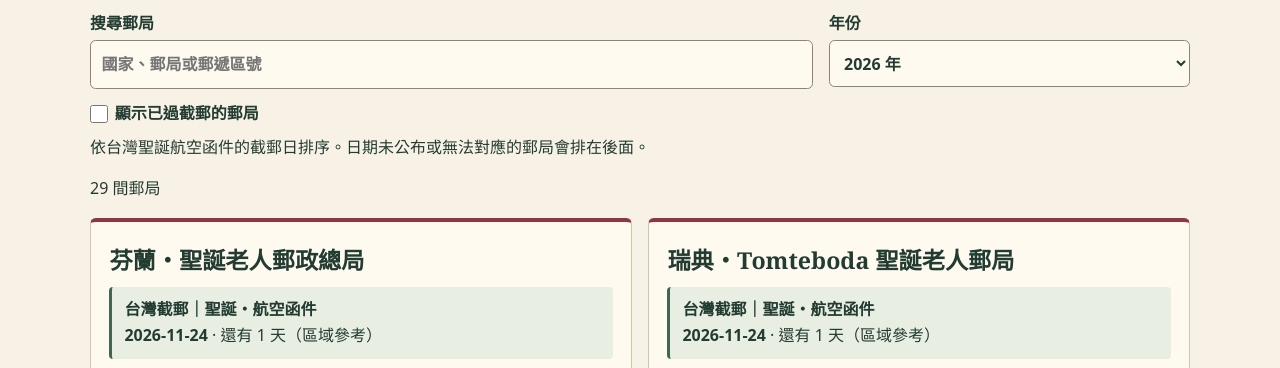
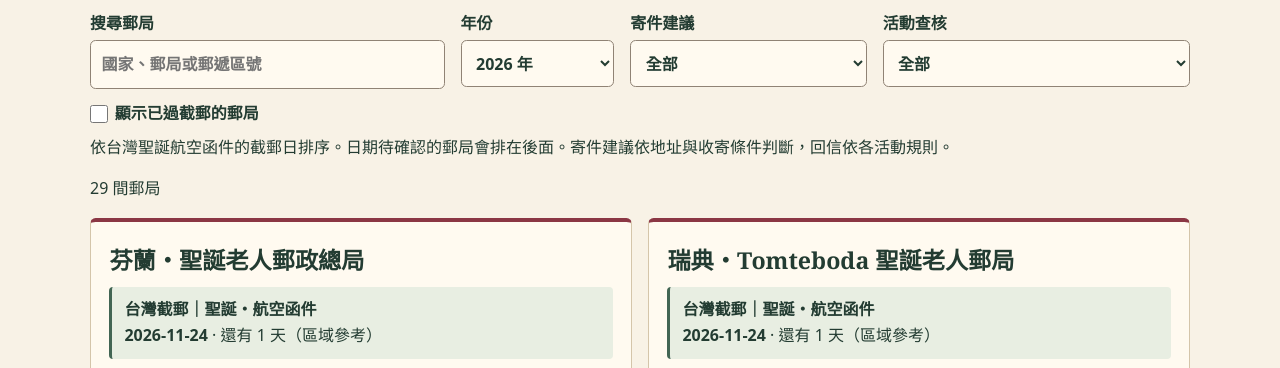
Before and after one commit to zhuya-tw/santas-postal-journey, a plain HTML site: page site/index.html in a window 1280 px wide. Shown: the part 380-748 px from the top of the page. Drawn offline with Linux system fonts and the light colour scheme.

Commit message:
Filter postal addresses by shipping advice and seasonal evidence

```diff
--- a/scripts/prepare_public_site.mjs
+++ b/scripts/prepare_public_site.mjs
@@ -7,8 +7,8 @@ const regions = new Set([...catalog.offices,
   ...JSON.parse(readFileSync('site/data/extra-addresses.json', 'utf8'))].map(office => office.cutoffRegion));
 const offices = catalog.offices.map(({id, country, name, keywords, cutoffRegion, cutoffRegional, seasons}) => ({
   id, country, name, keywords, cutoffRegion, cutoffRegional,
-  seasons: Object.fromEntries(Object.entries(seasons).map(([year, {address, addressNote, restriction}]) =>
-    [year, {address, addressNote, restriction}]))
+  seasons: Object.fromEntries(Object.entries(seasons).map(([year, {address, addressNote, restriction, shipping, activity}]) =>
+    [year, {address, addressNote, restriction, shipping, activity}]))
 }));
 const taiwan = Object.fromEntries(Object.entries(catalog.taiwan).map(([year, {rows}]) =>
   [year, {rows: rows.filter(([region]) => regions.has(region)).map(([region, date]) => [region, date])}]));
--- a/site/app.mjs
+++ b/site/app.mjs
@@ -31,7 +31,9 @@ export function sortByCutoff(offices, taiwan, year, showExpired = false, now = n
     .map(entry => entry.office);
 }
 
-export function matches(office, season, query, reply) {
+export function matches(office, season, query, reply, {shipping, activity} = {}) {
+  if (shipping && (season?.shipping ?? 'check') !== shipping) return false;
+  if (activity && (season?.activity ?? 'pending') !== activity) return false;
   const visible = [office.country, office.name, ...office.keywords, ...(season?.address ?? [])];
   return (!reply || season?.replyType === reply) &&
     normalize(query).split(/\s+/).every(term => normalize(visible.join(' ')).includes(term));
@@ -124,9 +126,15 @@ async function start() {
   for (const value of years) year.append(new Option(value + ' 年', value));
   year.value = years.includes(requested) ? requested : current;
   const showExpired = byId('show-expired');
+  const shipping = byId('shipping');
+  const activity = byId('activity');
   const render = (now = new Date()) => {
     const query = byId('search').value;
-    const matching = data.offices.filter(office => office.seasons[year.value] && matches(office, office.seasons[year.value], query, ''));
+    const filters = {shipping: shipping.value, activity: activity.value};
+    const matching = data.offices.filter(office => {
+      const season = office.seasons[year.value];
+      return season && matches(office, season, query, '', filters);
+    });
     const offices = sortByCutoff(matching, data.taiwan[year.value], year.value, showExpired.checked, now);
     byId('results').textContent = offices.length ? offices.length + ' 間郵局' : '找不到符合條件的郵局。';
     const selected = year.value;
@@ -174,7 +182,9 @@ async function start() {
     return taipeiDate.format(now);
   };
   search?.addEventListener('input', () => render());
-  showExpired?.addEventListener('change', () => render());
+  for (const control of [showExpired, shipping, activity]) {
+    control.addEventListener('change', () => render());
+  }
   year.addEventListener('change', () => {
     const url = new URL(location.href);
     url.searchParams.set('year', year.value);
--- a/site/data/catalog.json
+++ b/site/data/catalog.json
@@ -26,7 +26,9 @@
           ],
           "deadline": null,
           "deadlineNote": null,
-          "checked": "2026-11-19"
+          "checked": "2026-11-19",
+          "activity": "address",
+          "shipping": "recommended"
         }
       },
       "cutoffRegion": "加拿大"
@@ -59,7 +61,9 @@
           ],
           "deadline": "2026-12-13",
           "deadlineNote": "官方建議最晚寄出日",
-          "checked": "2026-11-19"
+          "checked": "2026-11-19",
+          "activity": "announced",
+          "shipping": "recommended"
         }
       },
       "cutoffRegion": "法國、德國"
@@ -98,7 +102,9 @@
           ],
           "deadline": null,
           "deadlineNote": null,
-          "checked": "2026-11-19"
+          "checked": "2026-11-19",
+          "activity": "address",
+          "shipping": "recommended"
         }
       },
       "cutoffRegion": "南、北歐地區",
@@ -130,7 +136,9 @@
           ],
           "deadline": null,
           "deadlineNote": null,
-          "checked": "2026-11-19"
+          "checked": "2026-11-19",
+          "activity": "address",
+          "shipping": "recommended"
         }
       },
       "cutoffRegion": "法國、德國"
@@ -163,7 +171,9 @@
           ],
           "deadline": "2026-12-06",
           "deadlineNote": "依官方第二個降臨主日換算的收件日",
-          "checked": "2026-11-19"
+          "checked": "2026-11-19",
+          "activity": "announced",
+          "shipping": "recommended"
         }
       }
     },
@@ -195,7 +205,9 @@
           ],
           "deadline": "2026-12-19",
           "deadlineNote": "依官方平安夜前五天換算的收件日",
-          "checked": "2026-11-19"
+          "checked": "2026-11-19",
+          "activity": "announced",
+          "shipping": "recommended"
         }
       }
     },
@@ -227,7 +239,9 @@
           ],
           "deadline": null,
           "deadlineNote": null,
-          "checked": "2026-11-19"
+          "checked": "2026-11-19",
+          "activity": "address",
+          "shipping": "recommended"
         }
       }
     },
@@ -260,7 +274,9 @@
           ],
           "deadline": "2026-12-17",
           "deadlineNote": "個人信件最晚送達日",
-          "checked": "2026-11-19"
+          "checked": "2026-11-19",
+          "activity": "announced",
+          "shipping": "recommended"
         }
       }
     },
@@ -318,7 +334,9 @@
           "deadline": "2026-12-14",
           "deadlineNote": "依官方平安夜前十天換算的收件日",
           "checked": "2026-11-19",
-          "addressAdvice": "建議使用 49681。德國郵政集郵公告與 Garrel 鎮公所資料均列 49681，活動頁仍列 46981。"
+          "addressAdvice": "建議使用 49681。德國郵政集郵公告與 Garrel 鎮公所資料均列 49681，活動頁仍列 46981。",
+          "activity": "announced",
+          "shipping": "recommended"
         }
       }
     },
@@ -351,7 +369,9 @@
           ],
           "deadline": "2026-12-21",
           "deadlineNote": "官方頁面所列最晚送達日",
-          "checked": "2026-11-19"
+          "checked": "2026-11-19",
+          "activity": "announced",
+          "shipping": "recommended"
         }
       }
     },
@@ -387,7 +407,9 @@
           ],
           "deadline": null,
           "deadlineNote": null,
-          "checked": "2026-11-19"
+          "checked": "2026-11-19",
+          "activity": "announced",
+          "shipping": "check"
         }
       }
     },
@@ -423,7 +445,9 @@
           ],
           "deadline": "2026-12-16",
           "deadlineNote": "官方活動收件期末日",
-          "checked": "2026-11-19"
+          "checked": "2026-11-19",
+          "activity": "announced",
+          "shipping": "recommended"
         }
       }
     },
@@ -455,7 +479,9 @@
           ],
           "deadline": null,
           "deadlineNote": null,
-          "checked": "2026-11-19"
+          "checked": "2026-11-19",
+          "activity": "announced",
+          "shipping": "recommended"
         }
       }
     },
@@ -492,7 +518,9 @@
           ],
           "deadline": null,
           "deadlineNote": null,
-          "checked": "2026-11-19"
+          "checked": "2026-11-19",
+          "activity": "address",
+          "shipping": "check"
         }
       }
     }
--- a/site/data/extra-addresses.json
+++ b/site/data/extra-addresses.json
@@ -14,7 +14,9 @@
           "NETHERLANDS"
         ],
         "restriction": "須附回郵郵票，台灣回郵條件待確認。",
-        "referenceOnly": true
+        "referenceOnly": true,
+        "shipping": "check",
+        "activity": "announced"
       }
     }
   },
@@ -33,7 +35,9 @@
           "USA"
         ],
         "restriction": "海外回信條件待確認。",
-        "referenceOnly": true
+        "referenceOnly": true,
+        "shipping": "check",
+        "activity": "address"
       }
     }
   },
@@ -53,7 +57,9 @@
           "UNITED KINGDOM"
         ],
         "restriction": "台灣回信條件待確認。",
-        "referenceOnly": true
+        "referenceOnly": true,
+        "shipping": "check",
+        "activity": "announced"
       }
     }
   },
@@ -72,7 +78,9 @@
           "225063 BELARUS"
         ],
         "restriction": "海外來信條件待確認。",
-        "referenceOnly": true
+        "referenceOnly": true,
+        "shipping": "check",
+        "activity": "address"
       }
     }
   },
@@ -86,12 +94,15 @@
       "2026": {
         "address": [
           "Московская усадьба Деда Мороза",
+          "Кузьминский лес",
           "Волгоградский проспект, вл. 168Д",
           "Москва 109472",
           "RUSSIA"
         ],
-        "restriction": "海外來信條件待確認。",
-        "referenceOnly": true
+        "restriction": "台灣可寄普通航空信，海外回信待確認。",
+        "referenceOnly": true,
+        "shipping": "recommended",
+        "activity": "address"
       }
     }
   },
@@ -110,7 +121,9 @@
           "LUXEMBOURG"
         ],
         "restriction": "台灣寄件條件待確認。",
-        "referenceOnly": true
+        "referenceOnly": true,
+        "shipping": "check",
+        "activity": "announced"
       }
     }
   },
@@ -126,7 +139,9 @@
           "Weihnachtsmann in Himmelreich, 31535 Neustadt am Rübenberge, Germany"
         ],
         "restriction": "舊地址，寄件前請確認收件。",
-        "referenceOnly": true
+        "referenceOnly": true,
+        "shipping": "check",
+        "activity": "pending"
       }
     }
   },
@@ -142,7 +157,9 @@
           "Weihnachtsmann, 99706 Himmelsberg, Germany"
         ],
         "restriction": "舊地址，寄件前請確認收件。",
-        "referenceOnly": true
+        "referenceOnly": true,
+        "shipping": "check",
+        "activity": "pending"
       }
     }
   },
@@ -159,7 +176,9 @@
           "2412 Julebyen"
         ],
         "restriction": "台灣寄件條件待確認。",
-        "referenceOnly": true
+        "referenceOnly": true,
+        "shipping": "check",
+        "activity": "announced"
       }
     }
   },
@@ -175,7 +194,9 @@
           "Sinterklaas, Spanjestraat 1, B-0612 Hemel, Belgium"
         ],
         "restriction": "須使用當地紅色郵筒。",
-        "referenceOnly": true
+        "referenceOnly": true,
+        "shipping": "restricted",
+        "activity": "address"
       }
     }
   },
@@ -191,7 +212,9 @@
           "Santa, North Pole, Irland"
         ],
         "restriction": "須使用當地郵筒或郵局。",
-        "referenceOnly": true
+        "referenceOnly": true,
+        "shipping": "restricted",
+        "activity": "address"
       }
     }
   },
@@ -204,10 +227,15 @@
     "seasons": {
       "2026": {
         "address": [
-          "Väterchen Frosts Haus (Дед Мороз), 162390 Weliki Ustjug, Oblast Wologda, Russia"
+          "Дом Деда Мороза",
+          "Великий Устюг, Вологодская область",
+          "162390",
+          "RUSSIA"
         ],
-        "restriction": "舊地址，寄件前請確認收件。",
-        "referenceOnly": true
+        "restriction": "台灣可寄普通航空信，海外回信待確認。",
+        "referenceOnly": true,
+        "shipping": "recommended",
+        "activity": "announced"
       }
     }
   },
@@ -223,7 +251,9 @@
           "香港郵政總部（聖誕老人收），香港中環康樂廣場二號"
         ],
         "restriction": "舊總部地址，請勿寄往此址。",
-        "referenceOnly": true
+        "referenceOnly": true,
+        "shipping": "restricted",
+        "activity": "pending"
       }
     }
   },
@@ -242,7 +272,9 @@
           "Père Noël, pôle Nord"
         ],
         "restriction": "舊地址，寄件前請確認收件。",
-        "referenceOnly": true
+        "referenceOnly": true,
+        "shipping": "check",
+        "activity": "pending"
       }
     }
   },
@@ -258,7 +290,9 @@
           "Julenissen i Norge (Santa Claus in Norway), Savalen 2500 Tynset, Norway"
         ],
         "restriction": "舊地址，寄件前請確認收件。",
-        "referenceOnly": true
+        "referenceOnly": true,
+        "shipping": "check",
+        "activity": "pending"
       }
     }
   },
@@ -274,8 +308,10 @@
           "Santa Claus, 2412 Nuuk, Greenland",
           "Santa Claus Nordpolen, Julemandens Postkontor, DK-3900 Nuuk, Greenland"
         ],
-        "restriction": "舊地址，寄件前請確認收件。",
-        "referenceOnly": true
+        "restriction": "中華郵政現行航空郵件收寄清單未列格陵蘭，建議暫緩。",
+        "referenceOnly": true,
+        "shipping": "restricted",
+        "activity": "pending"
       }
     }
   },
@@ -291,7 +327,9 @@
           "Santa Claus, Santa's Workshop, North Pole 0001, New Zealand"
         ],
         "restriction": "回信限當地居民。",
-        "referenceOnly": true
+        "referenceOnly": true,
+        "shipping": "restricted",
+        "activity": "address"
       }
     }
   },
@@ -307,7 +345,9 @@
           "Santa Clause, Christmastown, North Pole, 9999, Australien"
         ],
         "restriction": "2026 年須在當地櫃台交信。",
-        "referenceOnly": true
+        "referenceOnly": true,
+        "shipping": "restricted",
+        "activity": "announced"
       }
     }
   },
@@ -325,7 +365,9 @@
           "Santa Claus, P.O. Box 56009, North Pole, Alaska, 99705-1099, USA"
         ],
         "restriction": "付費訂購服務。",
-        "referenceOnly": true
+        "referenceOnly": true,
+        "shipping": "restricted",
+        "activity": "address"
       }
     }
   },
@@ -345,7 +387,9 @@
           "USA"
         ],
         "restriction": "郵戳專用，須自備回信及雙層信封。",
-        "referenceOnly": true
+        "referenceOnly": true,
+        "shipping": "restricted",
+        "activity": "address"
       }
     }
   },
@@ -365,7 +409,9 @@
           "GERMANY"
         ],
         "restriction": "郵戳專用。",
-        "referenceOnly": true
+        "referenceOnly": true,
+        "shipping": "restricted",
+        "activity": "address"
       }
     }
   }
--- a/site/index.html
+++ b/site/index.html
@@ -5,8 +5,8 @@
 <meta name="viewport" content="width=device-width,initial-scale=1">
 <meta name="description" content="從台灣寄信給聖誕老人。查詢世界聖誕郵局、中華郵政截郵日期。">
 <title>Santa’s Postal Journey｜世界聖誕郵局</title>
-<link rel="stylesheet" href="./style.css?v=12">
-<script type="module" src="./app.mjs?v=13"></script>
+<link rel="stylesheet" href="./style.css?v=13">
+<script type="module" src="./app.mjs?v=14"></script>
 </head>
 <body>
 <header>
@@ -31,10 +31,12 @@
 <div class="filters">
 <label>搜尋郵局<input id="search" type="search" placeholder="國家、郵局或郵遞區號"></label>
 <label>年份<select id="year"></select></label>
+<label>寄件建議<select id="shipping"><option value="">全部</option><option value="recommended">適合從台灣寄</option><option value="check">先確認寄件條件</option><option value="restricted">有限制或建議暫緩</option></select></label>
+<label>活動查核<select id="activity"><option value="">全部</option><option value="announced">有當年度活動公告</option><option value="address">有地址或一般規則，年度未確認</option><option value="pending">活動或現行地址待確認</option></select></label>
 </div>
 <div class="cutoff-options">
 <label><input id="show-expired" type="checkbox" aria-controls="cards">顯示已過截郵的郵局</label>
-<p>依台灣聖誕航空函件的截郵日排序。日期未公布或無法對應的郵局會排在後面。</p>
+<p>依台灣聖誕航空函件的截郵日排序。日期待確認的郵局會排在後面。寄件建議依地址與收寄條件判斷，回信依各活動規則。</p>
 </div>
 <p id="results" role="status">載入圖鑑中…</p>
 <div id="cards" class="grid"></div>
--- a/site/style.css
+++ b/site/style.css
@@ -22,7 +22,7 @@ section{padding:2rem 0;scroll-margin-top:1rem} h2{font-size:clamp(1.8rem,4vw,2.7
 .cutoff-options label{display:inline-flex;align-items:center;gap:.45rem;cursor:pointer}
 .cutoff-options input{width:1.1rem;height:1.1rem;margin:0;accent-color:#214437}
 .cutoff-options p{margin:.25rem 0 0}
-.filters{display:grid;grid-template-columns:2fr 1fr;gap:1rem}
+.filters{display:grid;grid-template-columns:1.5fr .65fr 1fr 1.3fr;gap:1rem}
 label{font-weight:700}
 input,select{display:block;width:100%;min-width:0;padding:.65rem;margin-top:.25rem;background:#fffaf0;color:inherit;border:1px solid #908375;border-radius:.35rem;font:inherit}
 .grid{display:grid;grid-template-columns:repeat(2,minmax(0,1fr));gap:1rem}
```
Also changed, not shown: tests/catalog.test.mjs (+9 -0 lines).
